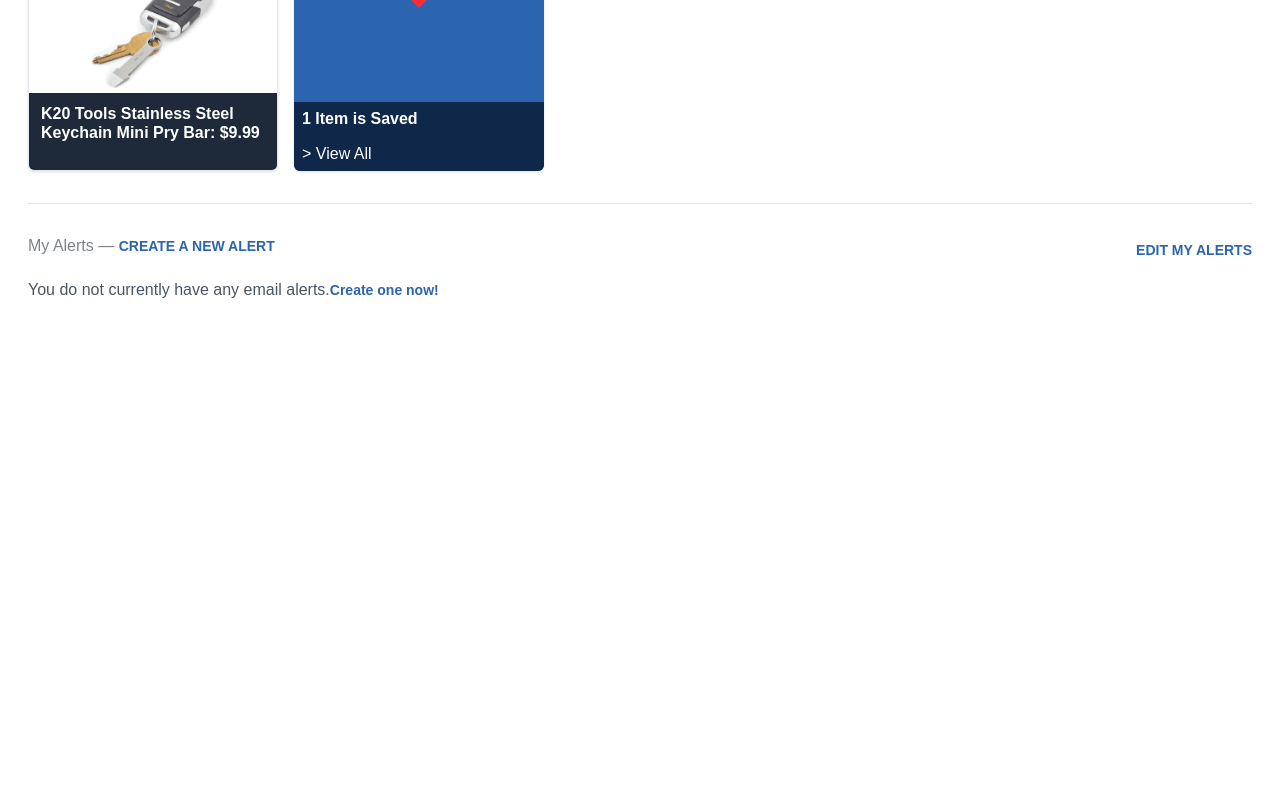
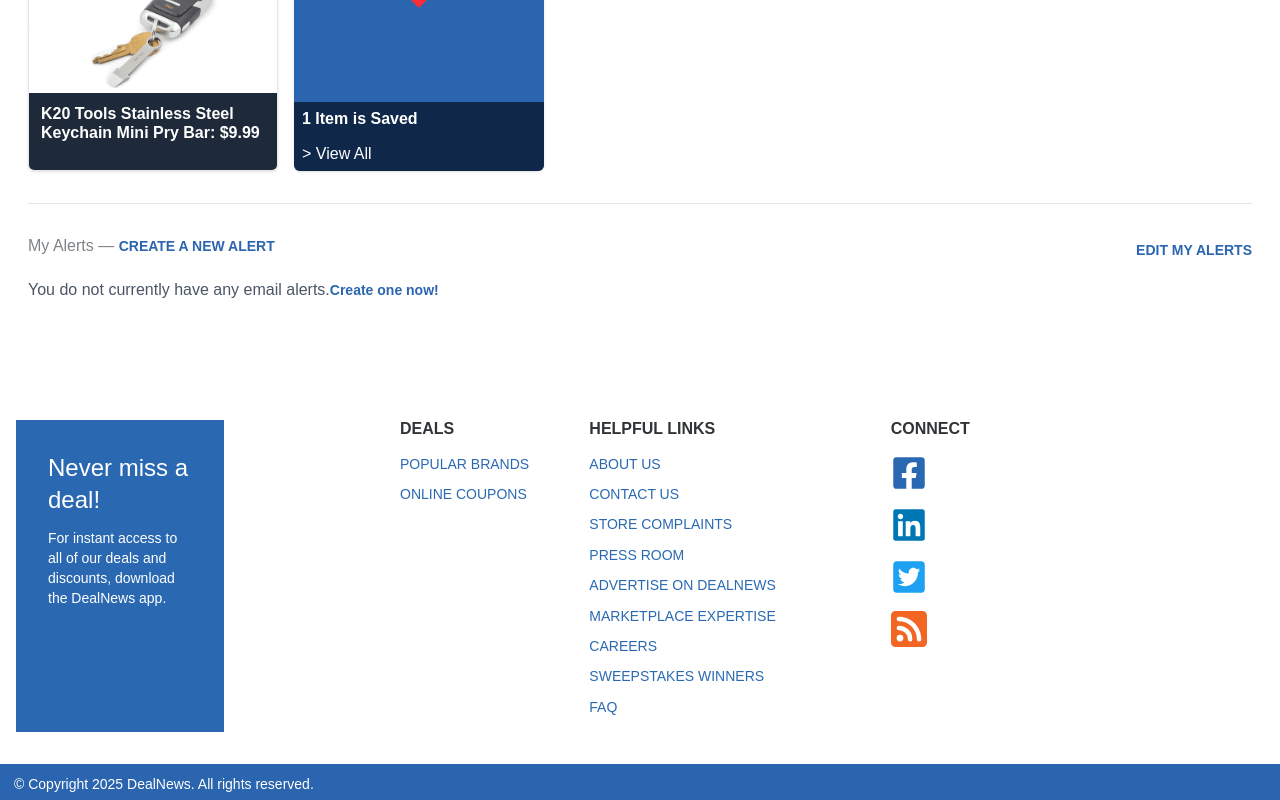
Before and after one commit to milonahmedshuvo/web-app-sam-taneja, a Next.js app: page /viewProfile in a window 1280 px wide. Shown: the part 553-1353 px from the top of the page. Before the commit the page ends 901 px from the top, so only its background shows below. Built offline with nearby package versions, Linux system fonts and the light colour scheme.

Commit message:
create footer done

```diff
--- a/src/app/layout.tsx
+++ b/src/app/layout.tsx
@@ -4,6 +4,7 @@
 import Navber from "@/components/shared/navber/navber";
 
 import "antd/dist/reset.css";
+import Footer from "@/components/shared/footer/footer";
 
 const geistSans = Geist({
   variable: "--font-geist-sans",
@@ -34,9 +35,9 @@
         className={`${geistSans.variable} ${geistMono.variable} antialiased`}
       >
         <Navber />
-
         {/* max-w-7xl mx-auto */}
         <div className="px-3">{children}</div>
+        <Footer/>
       </body>
     </html>
   );
--- a/src/components/shared/footer/footer.tsx
+++ b/src/components/shared/footer/footer.tsx
@@ -1,9 +1,120 @@
+import Link from "next/link"
+import { FaFacebookSquare, FaLinkedin, FaTwitterSquare } from "react-icons/fa";
+import { BsRssFill } from "react-icons/bs";
 
 
-const Footer = () => {
+
+
+
+export default function Footer() {
   return (
-    <div>Footer</div>
+    <footer className="w-full bg-white mt-10   ">
+      <div className="px-4 py-8 flex flex-col md:flex-row">
+
+        {/* Promotional Section */}
+        <div className="bg-[#2a69b2] text-white p-6 md:p-8 mb-6 md:mb-0 md:w-1/6 relative ">
+          <div className="max-w-[200px]">
+            <h2 className="text-2xl font-bold mb-2">Never miss a deal!</h2>
+            <p className="text-sm mb-4">
+              For instant access to all of our deals and discounts, download the DealNews app.
+            </p>
+          </div>
+        </div>
+
+
+        {/* Links Sections */}
+        <div className="md:w-3/4 md:pl-16 grid grid-cols-1 md:grid-cols-3 gap-8 ">
+
+          {/* Deals Section */}
+          <div className=" lg:pl-28">
+            <h3 className="text-[#303437] !font-semibold !mb-4">DEALS</h3>
+
+            <ul className="space-y-3">
+              <li>
+                <Link href="#" className="text-[#2a69b2] font-[500] text-[14px] hover:underline">
+                  POPULAR BRANDS
+                </Link>
+              </li>
+              <li>
+                <Link href="#" className="text-[#2a69b2] font-[500] text-[14px] hover:underline">
+                  ONLINE COUPONS
+                </Link>
+              </li>
+            </ul>
+          </div>
+
+
+          {/* Helpful Links Section */}
+          <div>
+            <h3 className="text-[#303437] !font-semibold !mb-4">HELPFUL LINKS</h3>
+            <ul className="space-y-3">
+              <li>
+                <Link href="#" className="text-[#2a69b2] font-[500] text-[14px] hover:underline">
+                  ABOUT US
+                </Link>
+              </li>
+              <li>
+                <Link href="#" className="text-[#2a69b2] font-[500] text-[14px] hover:underline">
+                  CONTACT US
+                </Link>
+              </li>
+              <li>
+                <Link href="#" className="text-[#2a69b2] font-[500] text-[14px] hover:underline">
+                  STORE COMPLAINTS
+                </Link>
+              </li>
+              <li>
+                <Link href="#" className="text-[#2a69b2] font-[500] text-[14px] hover:underline">
+                  PRESS ROOM
+                </Link>
+              </li>
+              <li>
+                <Link href="#" className="text-[#2a69b2] font-[500] text-[14px] hover:underline">
+                  ADVERTISE ON DEALNEWS
+                </Link>
+              </li>
+              <li>
+                <Link href="#" className="text-[#2a69b2] font-[500] text-[14px] hover:underline">
+                  MARKETPLACE EXPERTISE
+                </Link>
+              </li>
+              <li>
+                <Link href="#" className="text-[#2a69b2] font-[500] text-[14px] hover:underline">
+                  CAREERS
+                </Link>
+              </li>
+              <li>
+                <Link href="#" className="text-[#2a69b2] font-[500] text-[14px] hover:underline">
+                  SWEEPSTAKES WINNERS
+                </Link>
+              </li>
+              <li>
+                <Link href="#" className="text-[#2a69b2] font-[500] text-[14px] hover:underline">
+                  FAQ
+                </Link>
+              </li>
+            </ul>
+          </div>
+
+          {/* Connect Section */}
+          <div>
+            <h3 className="text-[#303437] !font-semibold !mb-4">CONNECT</h3>
+            <div className="flex flex-col space-y-4">
+
+                <FaFacebookSquare className="w-9 h-9 text-[#2a69b2]"></FaFacebookSquare>
+                <FaLinkedin className="w-9 h-9 text-[#0077B5]"/>
+                < FaTwitterSquare className="w-9 h-9 text-[#1DA1F2]" />
+                <BsRssFill className="w-9 h-9 text-[#f26522]" />
+
+            </div>
+          </div>
+        </div>
+
+      </div>
+
+      <div className="bg-[#2c65af]  pt-5 pb-0.5 pl-3.5" >
+         <p className="text-white text-sm leading-0">© Copyright 2025 DealNews. All rights reserved.</p>
+      </div>
+    </footer>
   )
 }
-
-export default Footer
```
